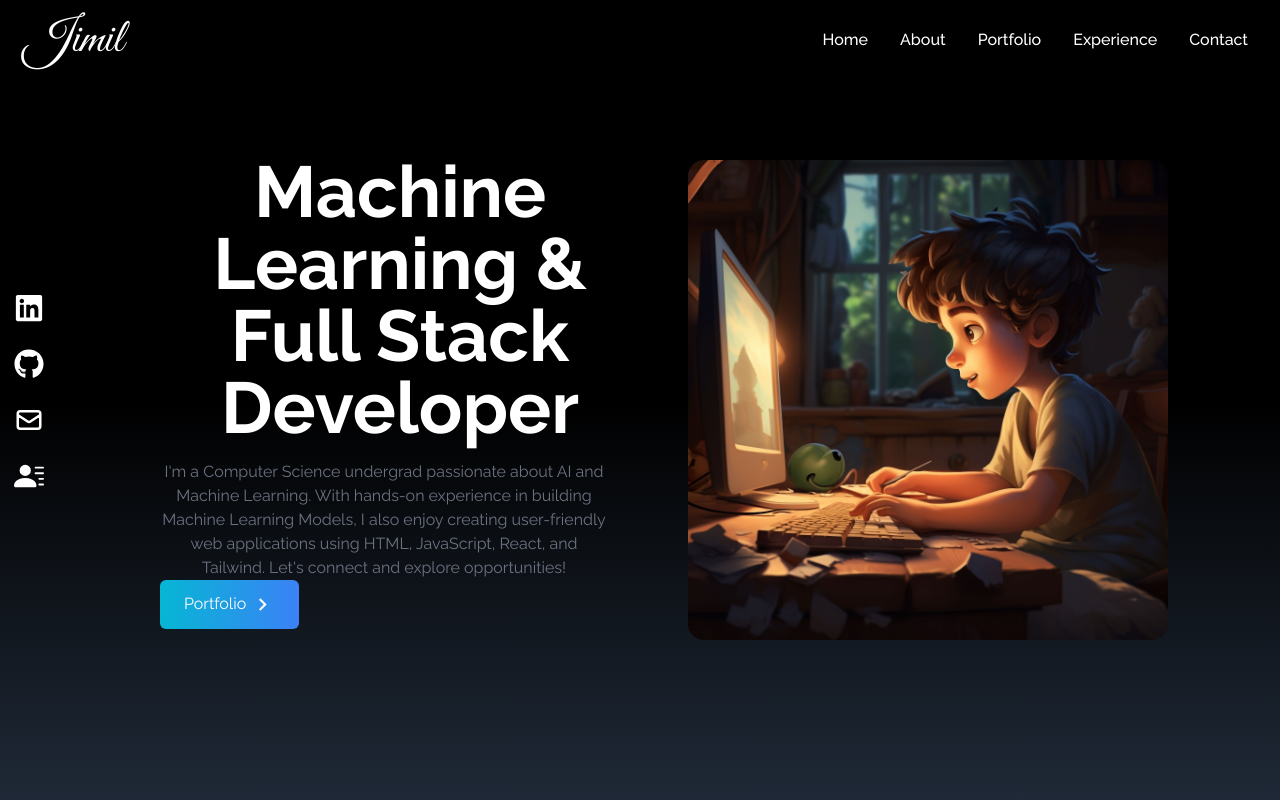
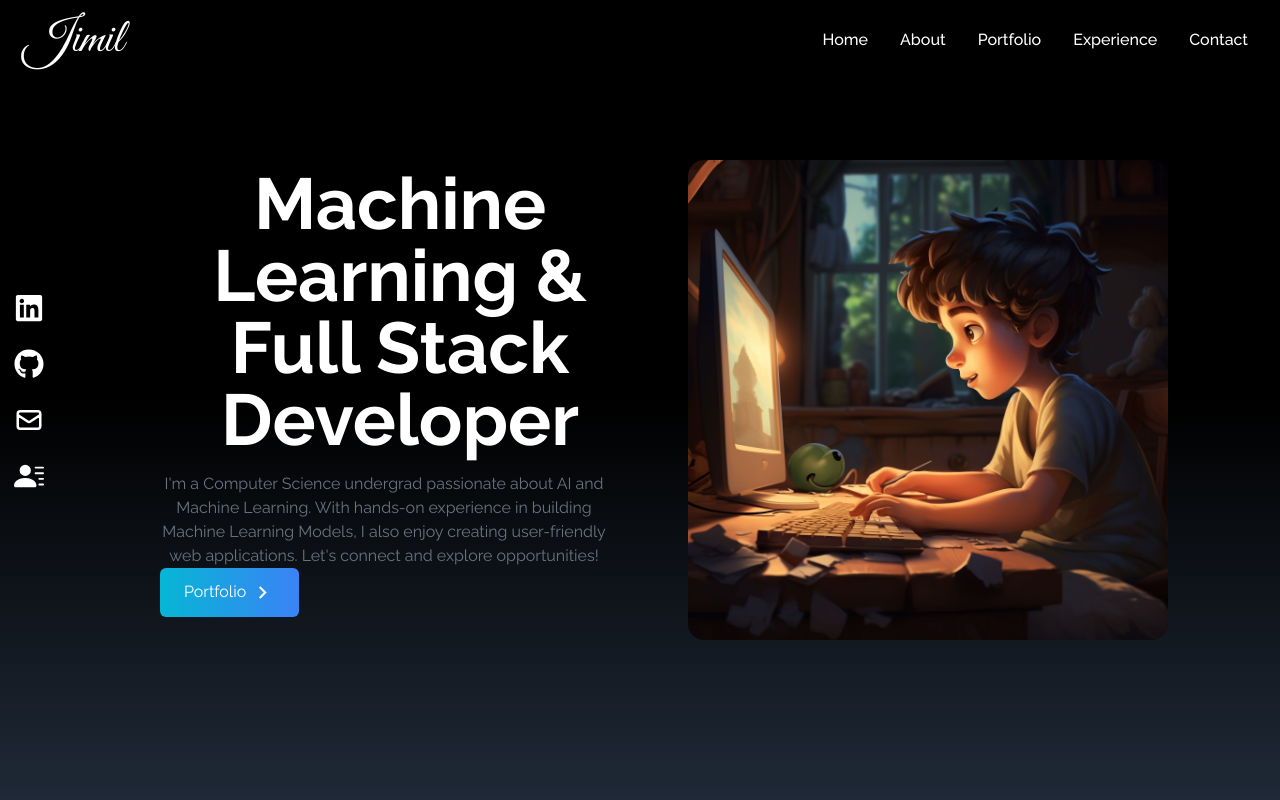
Before and after one commit to Jimil1407/portfolio_new, a React (Create React App) app: page / in a window 1280 px wide. Shown: the top 800 px of the page. Built offline with nearby package versions, Linux system fonts and the light colour scheme; a web font is replaced by a local one.

Commit message:
Update Home.jsx

```diff
--- a/src/components/Home.jsx
+++ b/src/components/Home.jsx
@@ -34,7 +34,7 @@ const Home = () => {
             className="text-gray-500 max-w-md text-center mb-4"
             style={textSpring}
           >
-            I'm a Computer Science undergrad passionate about AI and Machine Learning. With hands-on experience in building Machine Learning Models, I also enjoy creating user-friendly web applications using HTML, JavaScript, React, and Tailwind. Let's connect and explore opportunities!
+            I'm a Computer Science undergrad passionate about AI and Machine Learning. With hands-on experience in building Machine Learning Models, I also enjoy creating user-friendly web applications. Let's connect and explore opportunities!
           <Link
             to="portfolio"
             smooth
```
